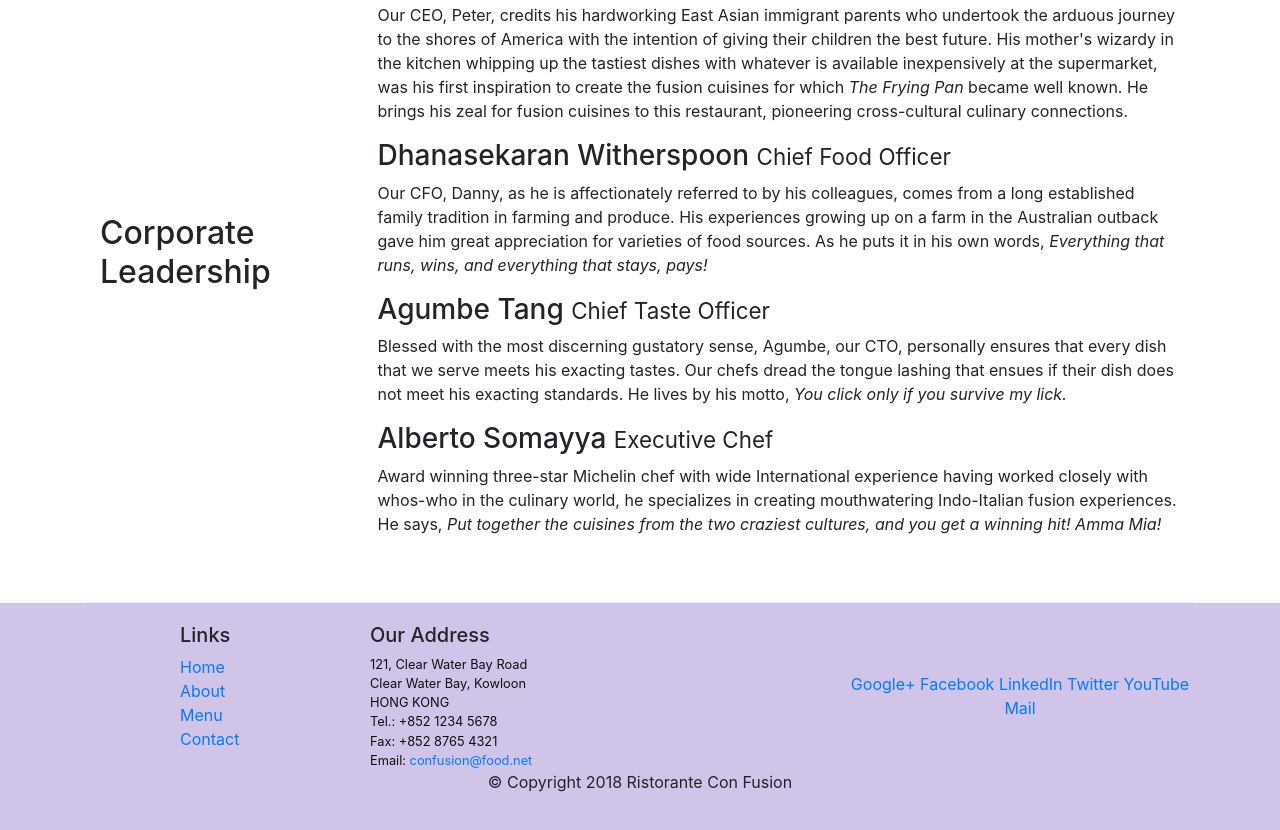
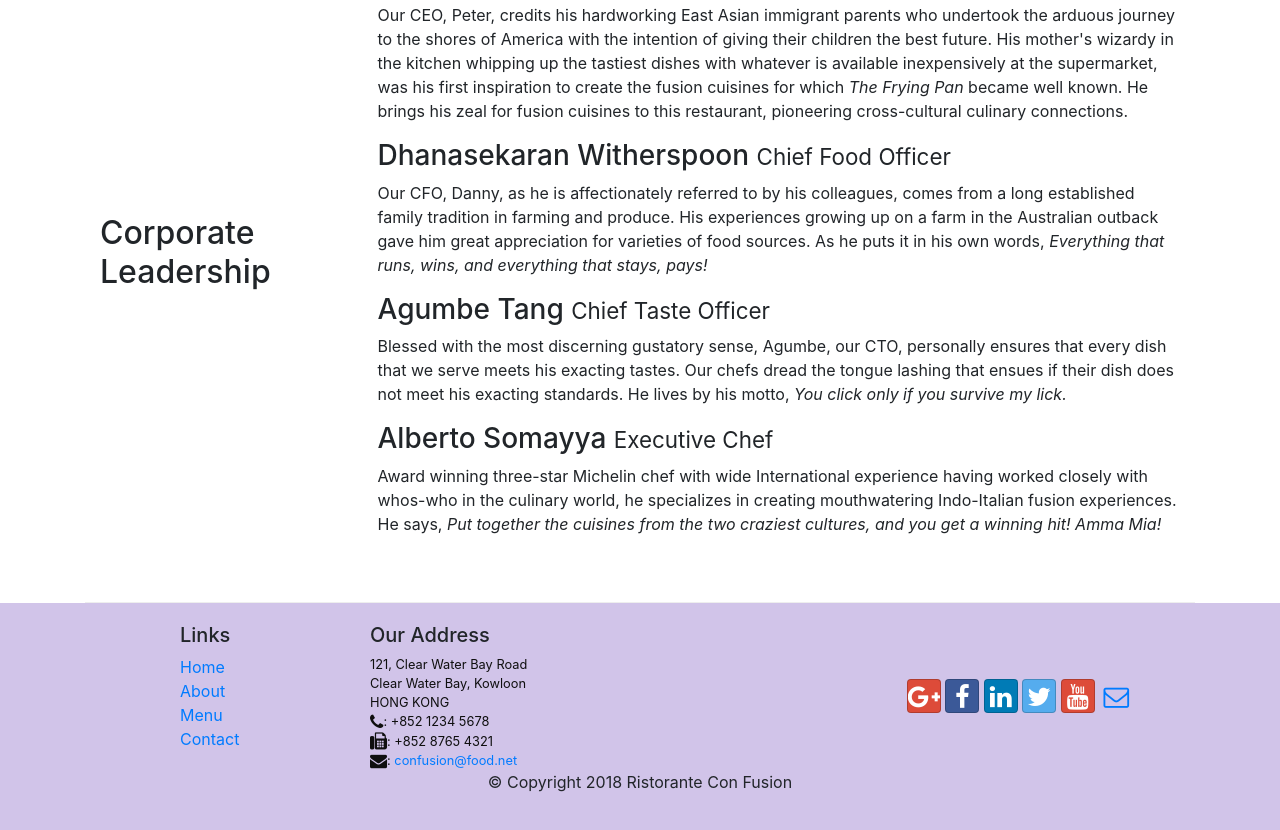
Before and after one commit to Sichao25/bootstrap_project, a website: page aboutus.html in a window 1280 px wide. Shown: the part 958-1788 px from the top of the page. Drawn offline with nearby package versions, Linux system fonts and the light colour scheme.

Commit message:
add first icon

```diff
--- a/aboutus.html
+++ b/aboutus.html
@@ -9,6 +9,8 @@
 
     <!-- Bootstrap CSS -->
     <link rel="stylesheet" href="node_modules/bootstrap/dist/css/bootstrap.min.css">
+    <link rel="stylesheet" href="node_modules/font-awesome/css/font-awesome.min.css">
+    <link rel="stylesheet" href="node_modules/bootstrap-social/bootstrap-social.css">
     <link rel="stylesheet" href="css/styles.css">
     <title>Ristorante Con Fusion: About Us</title>
 
@@ -23,10 +25,10 @@
             <a class="navbar-brand mr-auto" href="./index.html">Ristorante con Fusion</a>
             <div class="collapse navbar-collapse" id="Navbar">
                 <ul class="navbar-nav mr-auto">
-                    <li class="nav-item"><a class="nav-link" href="./index.html">Home</a></li>
-                    <li class="nav-item active"><a class="nav-link" href="./aboutus.html">About</a></li>
-                    <li class="nav-item"><a class="nav-link" href="#">Menu</a></li>
-                    <li class="nav-item"><a class="nav-link" href="#">Contact</a></li>
+                    <li class="nav-item"><a class="nav-link" href="./index.html"><span class="fa fa-home fa-lg"></span> Home</a></li>
+                    <li class="nav-item active"><a class="nav-link" href="./aboutus.html"><span class="fa fa-info fa-lg"></span> About</a></li>
+                    <li class="nav-item"><a class="nav-link" href="#"><span class="fa fa-list fa-lg"></span> Menu</a></li>
+                    <li class="nav-item"><a class="nav-link" href="#"><span class="fa fa-address-card fa-lg"></span> Contact</a></li>
                 </ul>
             </div>
         </div>
@@ -105,19 +107,19 @@
 		              121, Clear Water Bay Road<br>
 		              Clear Water Bay, Kowloon<br>
 		              HONG KONG<br>
-		              Tel.: +852 1234 5678<br>
-		              Fax: +852 8765 4321<br>
-		              Email: <a href="mailto:confusion@food.net">confusion@food.net</a>
+		              <i class="fa fa-phone fa-lg"></i>: +852 1234 5678<br>
+		              <i class="fa fa-fax fa-lg"></i>: +852 8765 4321<br>
+		              <i class="fa fa-envelope fa-lg"></i>: <a href="mailto:confusion@food.net">confusion@food.net</a>
 		           </address>
                 </div>
                 <div class="col-12 col-sm-4 align-self-center">
                     <div class="text-center">
-                        <a href="http://google.com/+">Google+</a>
-                        <a href="http://www.facebook.com/profile.php?id=">Facebook</a>
-                        <a href="http://www.linkedin.com/in/">LinkedIn</a>
-                        <a href="http://twitter.com/">Twitter</a>
-                        <a href="http://youtube.com/">YouTube</a>
-                        <a href="mailto:">Mail</a>
+                        <a class= "btn btn-social-icon btn-google" href="http://google.com/+"><i class="fa fa-google-plus fa-lg"></i></a>
+                        <a class= "btn btn-social-icon btn-facebook" href="http://www.facebook.com/profile.php?id="><i class="fa fa-facebook fa-lg"></i></a>
+                        <a class= "btn btn-social-icon btn-linkedin" href="http://www.linkedin.com/in/"><i class="fa fa-linkedin fa-lg"></i></a>
+                        <a class= "btn btn-social-icon btn-twitter" href="http://twitter.com/"><i class="fa fa-twitter fa-lg"></i></a>
+                        <a class= "btn btn-social-icon btn-google" href="http://youtube.com/"><i class="fa fa-youtube fa-lg"></i></a>
+                        <a class= "btn btn-social-icon" href="mailto:"><i class="fa fa-envelope-o fa-lg"></i></a>
                     </div>
                 </div>
            </div>
--- a/package.json
+++ b/package.json
@@ -15,6 +15,8 @@
   },
   "dependencies": {
     "bootstrap": "^4.0.0",
+    "bootstrap-social": "^5.1.1",
+    "font-awesome": "^4.7.0",
     "jquery": "^3.3.1",
     "popper.js": "^1.12.9"
   }
```
Also changed, not shown: index.html (+15 -13 lines), 1 other file.
